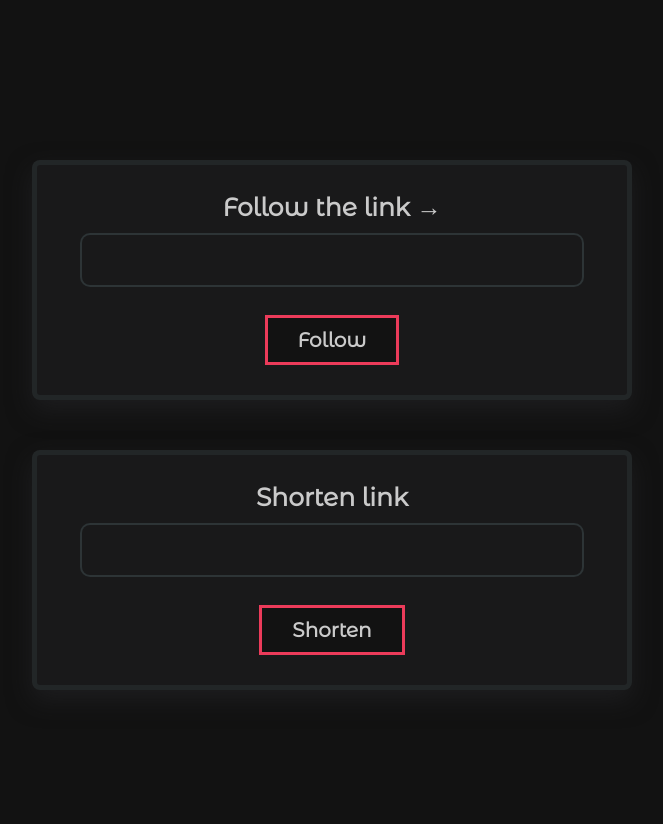
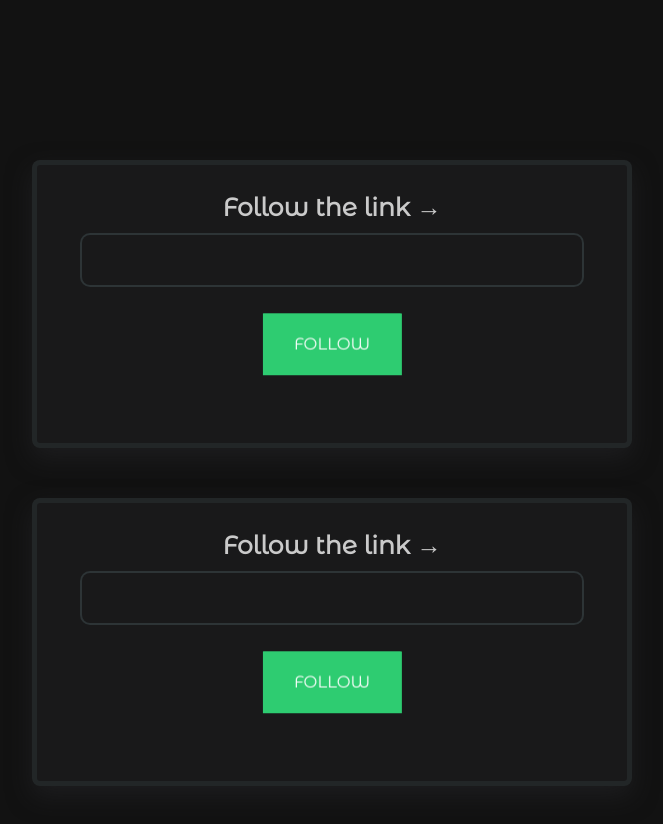
Before and after one commit to Ilyaddd/ryletd, a React (Create React App) app: page / in a window 1280 px wide. Shown: the top 824 px of the page, without its empty margins (308-971 px from the left). Before the commit the page ends 800 px from the top, so only its background shows below. Built offline with nearby package versions, Linux system fonts and the light colour scheme.

Commit message:
сделана поворачивающаяся кнопка на половину

```diff
--- a/src/components/button/button.jsx
+++ b/src/components/button/button.jsx
@@ -2,10 +2,20 @@ import React from "react";
 
 import "./button.sass";
 
-export const Button = ({ value, onClick }) => (
+export const Button = ({ defaultValue, activeValue, onClick }) => (
+    // <div className="btn__wrapper">
+    //     <button className="btn" type="submit" onClick={onClick}>
+    //         {value}
+    //     </button>
+    // </div>
     <div className="btn__wrapper">
-        <button className="btn" type="submit" onClick={onClick}>
-            {value}
+        <button className="btn btn" type="submit" onClick={onClick}>
+            <div className="btn__default_block">
+                <span className="btn__text">{defaultValue}</span>
+            </div>
+            <div className="btn__active_block">
+                <img className="btn__img" src={activeValue} alt="" />
+            </div>
         </button>
     </div>
 );
--- a/src/components/button/button.sass
+++ b/src/components/button/button.sass
@@ -1,15 +1,58 @@
 @import '../../colors.sass'
 
+// .btn__wrapper
+//     perspective: 1000px
+// .btn
+//     padding: 10px 30px
+//     font-size: 2rem
+//     user-select: none
+//     cursor: pointer
+//     font-weight: bold
+//     background: $background
+//     color: $color
+//     border: 3px solid $red
+//     &:hover
+
+
+$btn-height: 60px
+
+/* CORE CSS */
 .btn__wrapper
     perspective: 1000px
+
+/* Container box to set the sides relative to */
 .btn
-    padding: 10px 30px
-    font-size: 2rem
-    user-select: none
-    cursor: pointer
-    font-weight: bold
-    background: $background
-    color: $color
-    border: 3px solid $red
+    height: $btn-height
+    transition: .25s
+    transform-style: preserve-3d
 
-    &:hover
+    text-align: center
+    margin: 0 auto
+    .btn__text
+        padding: 0 30px
+    .btn__img
+        height: 45px
+
+    /* Position the faces */
+    &__active_block
+        transform: rotateX(90deg) translateZ($btn-height * 1.5)
+        background: darken(#2ecc71, 7%)
+    &__default_block
+        transform: translateZ($btn-height / 2)
+
+    /* Rotate the btn */
+    &.btn:hover
+        transform: rotateX(-89deg)
+
+    /* The two faces of the btn */
+    &__default_block, &__active_block
+        height: $btn-height
+        background: #2ecc71
+        font-size: 16px
+        text-transform: uppercase
+        color: #fff
+        line-height: $btn-height
+        transition: 250ms ease
+
+    &:hover .btn__default_block
+        background: darken(#2ecc71, 7%)
--- a/src/components/follow/follow.jsx
+++ b/src/components/follow/follow.jsx
@@ -3,8 +3,11 @@ import { useDispatch } from "react-redux";
 import { Redirect } from "react-router-dom";
 
 import { Input } from "../input";
+import { Button } from "../button";
 
 import { getLinkRequest } from "../../store/get-link/actions";
+
+import btnImg from "./assets/arrow.svg";
 
 import "./follow.sass";
 
@@ -31,9 +34,11 @@ export const Follow = () => {
                         value={shortLink}
                         onFieldChange={setshortLink}
                     />
-                    <button type="submit" onClick={onFollow} className="btn">
-                        Follow
-                    </button>
+                    <Button
+                        defaultValue="Follow"
+                        activeValue={btnImg}
+                        onClick={onFollow}
+                    />
                 </section>
             )}
         </>
--- a/src/pages/main/main.jsx
+++ b/src/pages/main/main.jsx
@@ -8,6 +8,7 @@ import "./main.sass";
 export const Main = () => (
     <form id="main__form">
         <Follow />
-        <Shorten />
+        <Follow />
+        {/* <Shorten /> */}
     </form>
 );
```
Also changed, not shown: src/components/follow/assets/arrow.svg (added).
